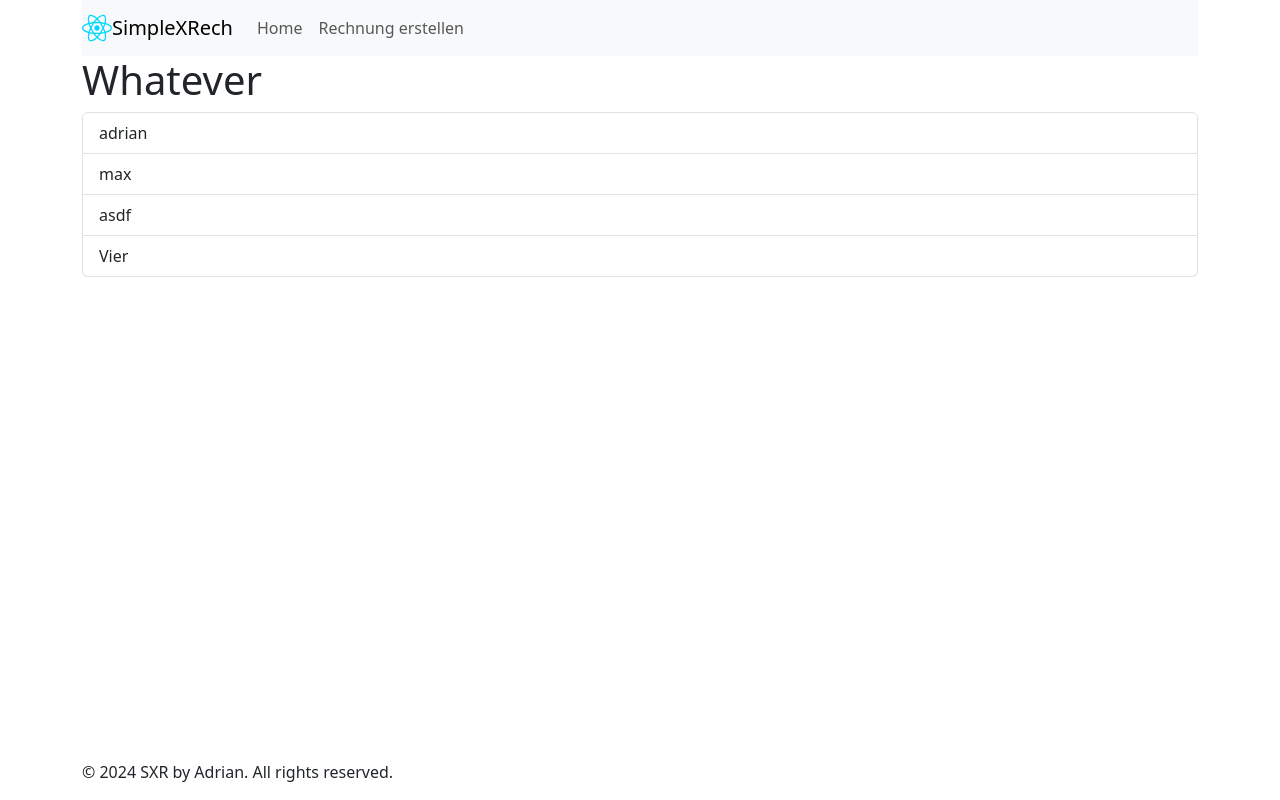
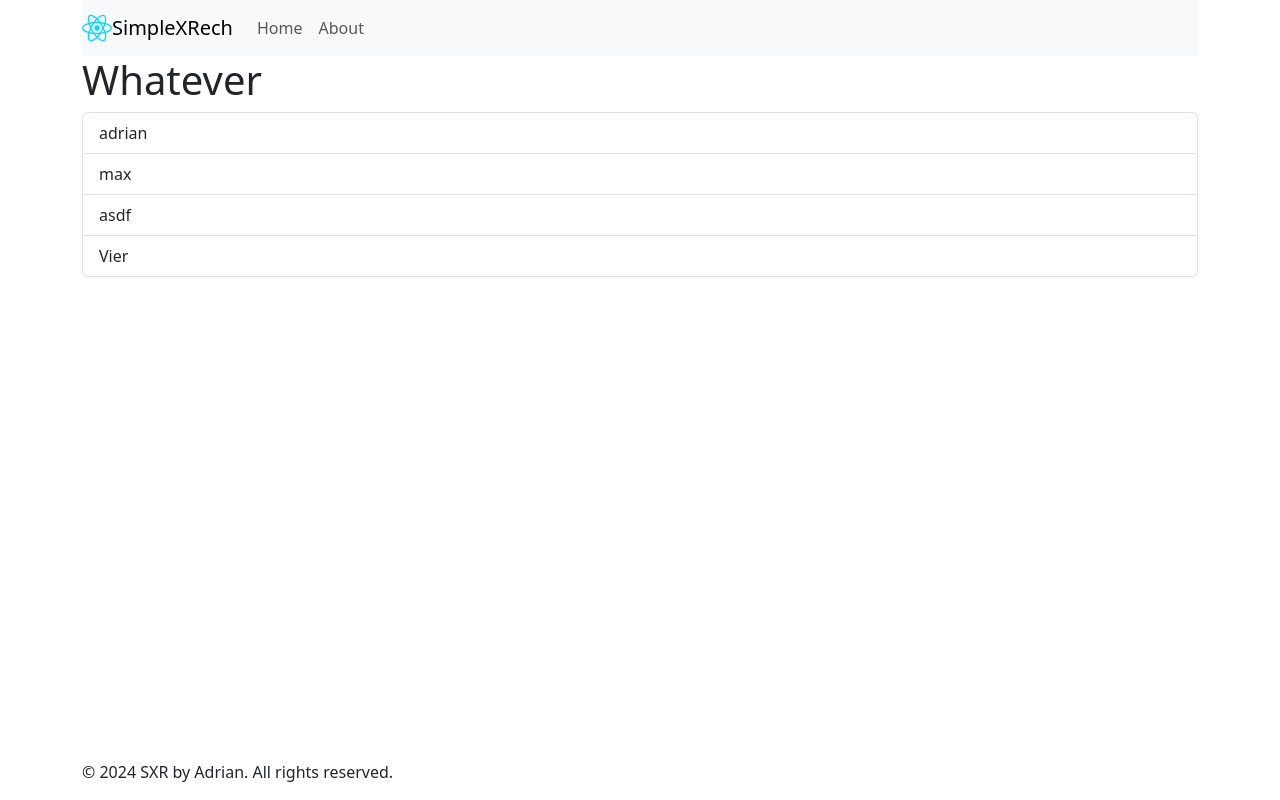
Before and after one commit to adrian1703/sxr-frontend, a React (Vite) app: page / in a window 1280 px wide. Built offline with nearby package versions, Linux system fonts and the light colour scheme.

Commit message:
Dynamic navbar based on config

```diff
--- a/src/App.tsx
+++ b/src/App.tsx
@@ -1,15 +1,18 @@
 import SiteHeader from "./components/SiteHeader.tsx";
+import { NavbarProp } from "./components/SiteHeader.tsx";
 import SiteFooter from "./components/SiteFooter.tsx";
 import {BrowserRouter, Route, Routes} from "react-router-dom";
 import Home from "./pages/Home.tsx";
 import About from "./pages/About.tsx";
+import navbarConfig from "./config/navbarProp.json"
 
+const navbarProp: NavbarProp = navbarConfig
 
 function App() {
 
     return (
         <div className="container d-flex flex-column min-vh-100">
-            <SiteHeader/>
+            <SiteHeader {...navbarProp}/>
             <main className="flex-grow-1">
                 <BrowserRouter>
                     <Routes>
--- a/src/components/SiteHeader.tsx
+++ b/src/components/SiteHeader.tsx
@@ -1,22 +1,28 @@
 import ReactLogo from './../assets/react.svg'
 
-function SiteHeader() {
+export interface Tab {
+    tabName: string
+    path: string
+}
+
+export interface NavbarProp {
+    tabs: Tab[]
+}
+
+function SiteHeader(props: NavbarProp) {
     const appText = "SimpleXRech"
-    const tabHeaders: string[] = [
-        "Home",
-        "Rechnung erstellen"
-    ]
+    const tabs = props.tabs;
 
     const getTabs = () => {
-        return tabHeaders.map(tabHeader =>
-                <a className="nav-link nav-item" href="#">{tabHeader}</a>
+        return tabs.map(tab =>
+                <a className="nav-link nav-item" href={tab.path}>{tab.tabName}</a>
         )
     }
 
     return (
         <header>
             <nav className="navbar navbar-expand-sm navbar-light bg-light">
-                <a className="navbar-brand" href="#">
+                <a className="navbar-brand" href="/home">
                     <img src={ReactLogo} width="30" height="30"
                          className="d-inline-block align-top" alt=""/>
                     {appText}
--- /dev/null
+++ b/src/config/navbarProp.json
@@ -0,0 +1,12 @@
+{
+  "tabs": [
+    {
+      "tabName": "Home",
+      "path": "/home"
+    },
+    {
+      "tabName": "About",
+      "path": "/about"
+    }
+  ]
+}
```
